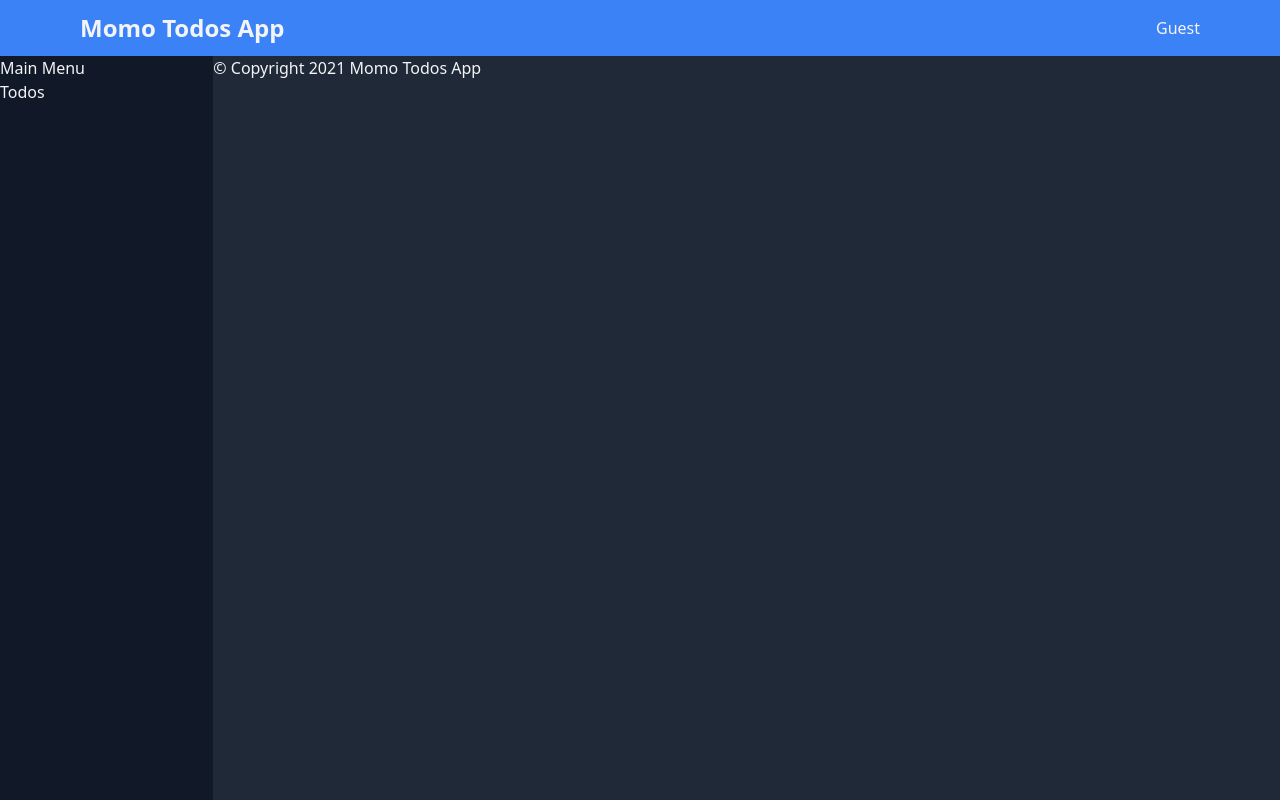
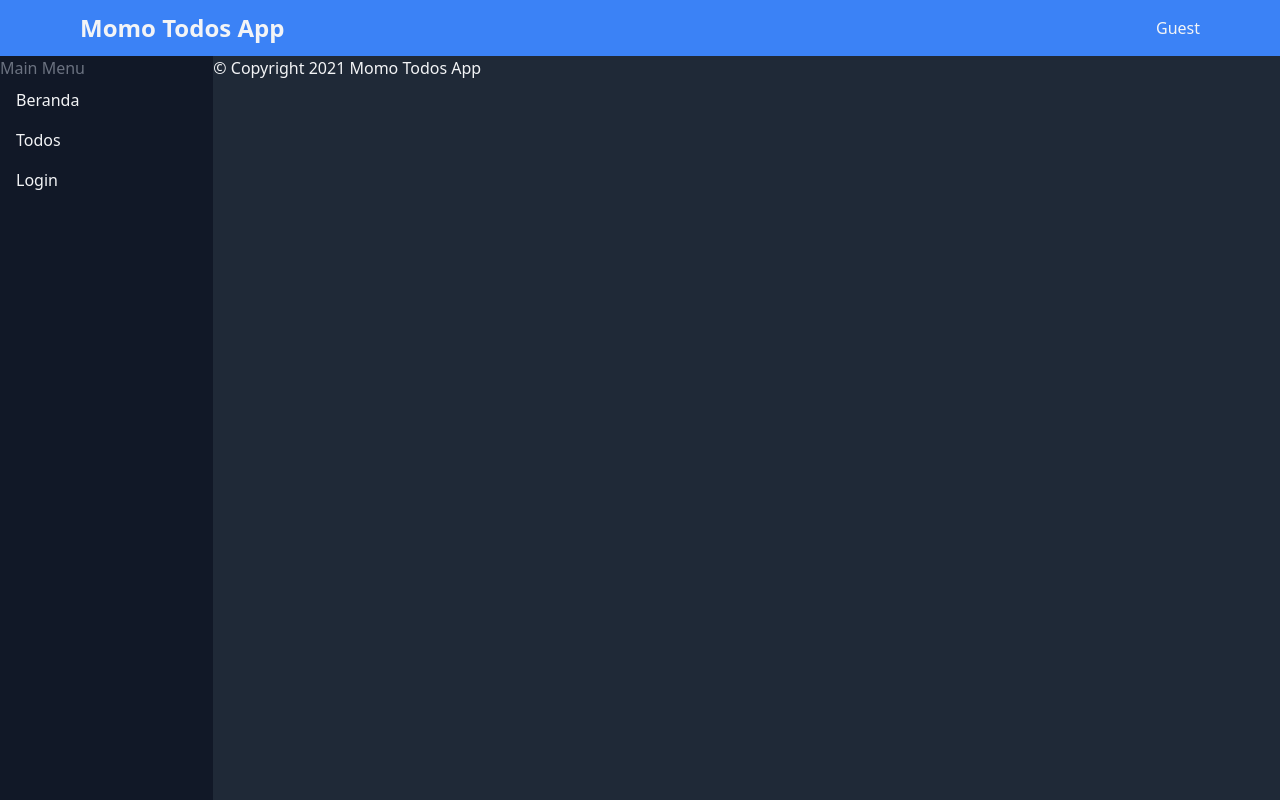
Before and after one commit to momo4creative/momo-todos, a React (Vite) app: page / in a window 1280 px wide. Built offline with nearby package versions, Linux system fonts and the light colour scheme.

Commit message:
perbaiki navbar

```diff
--- a/src/component/main/Navbar.jsx
+++ b/src/component/main/Navbar.jsx
@@ -4,10 +4,26 @@ import { Link, NavLink } from "react-router-dom";
 export default function Navbar() {
   return (
     <nav className="bg-gray-900 w-2/12">
-      <NavLink>
-        <header>Main Menu</header>
-        <Link to="/todos">Todos</Link>
-      </NavLink>
+      <section>
+        <header className="text-gray-500">Main Menu</header>
+        <LinkTo label="Beranda" to="/" />
+        <LinkTo label="Todos" to="/todos" />
+        <LinkTo label="Login" to="/auth/login" />
+      </section>
     </nav>
   );
 }
+
+const LinkTo = ({ label, ...props }) => {
+  return (
+    <NavLink
+      {...props}
+      //   key={label}
+      className={`block px-4 py-2  hover:text-gray-100 hover:bg-gray-700 ${({
+        active,
+      }) => (active ? "text-blue-500" : "text-gray-400")}`}
+    >
+      {label}
+    </NavLink>
+  );
+};
```
